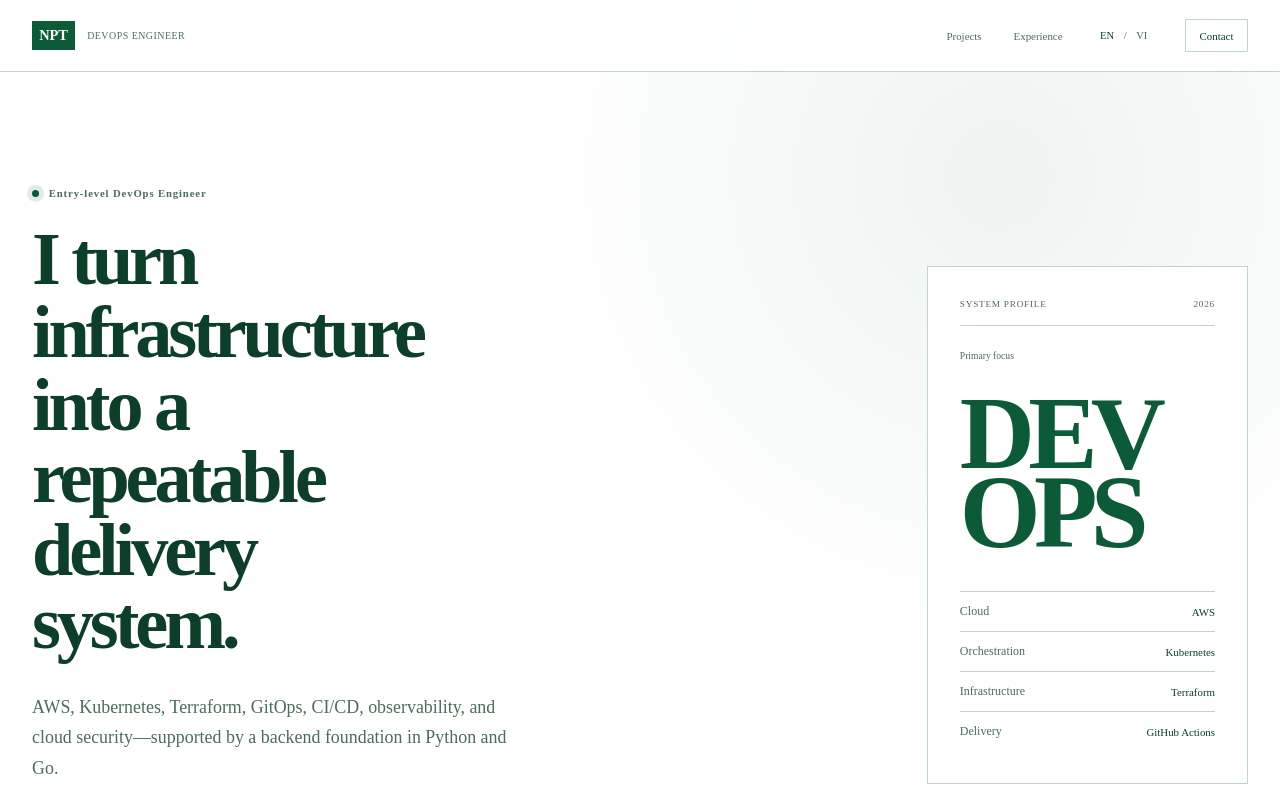
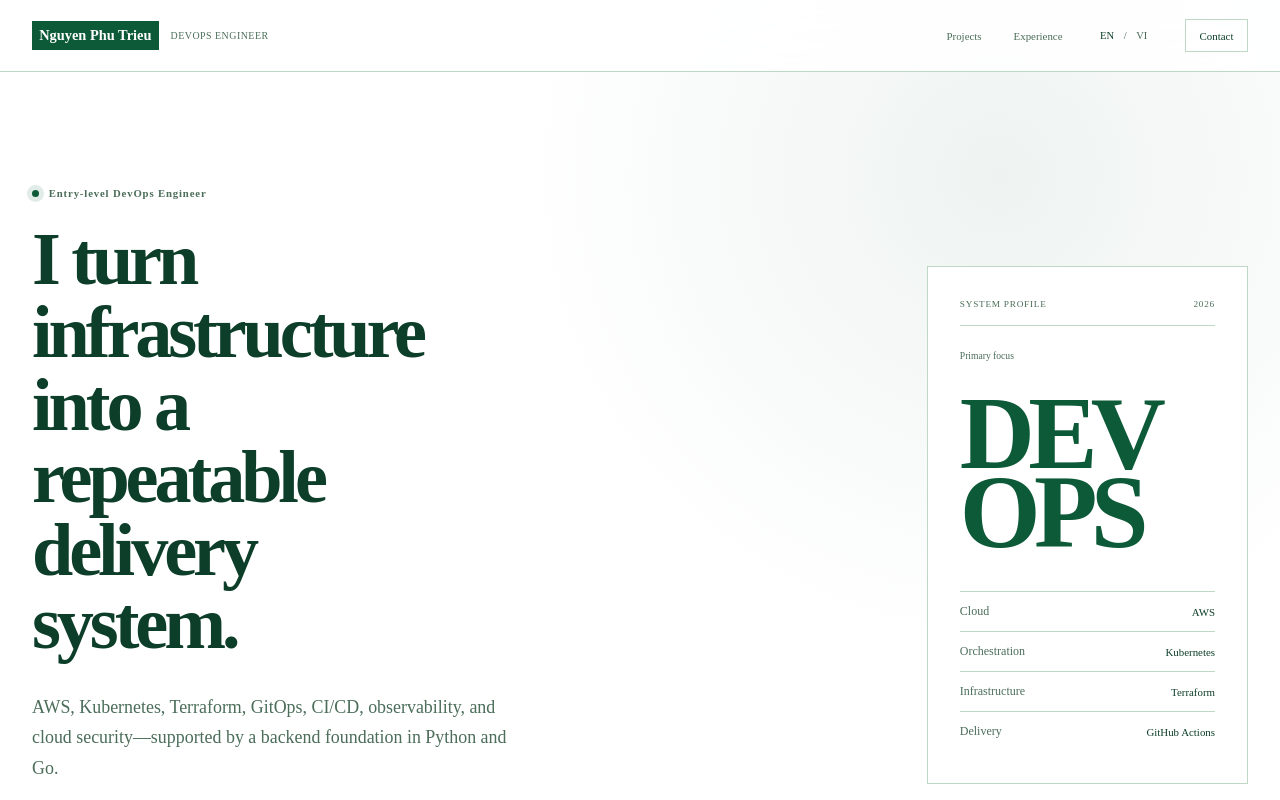
Before and after one commit to TrieuNguyenPhu/portfolio, a Next.js app: page / in a window 1280 px wide. Shown: the top 800 px of the page. Built offline with nearby package versions, Linux system fonts and the light colour scheme.

Commit message:
Localize portfolio banner name

```diff
--- a/app/globals.css
+++ b/app/globals.css
@@ -69,7 +69,7 @@ button:focus-visible {
   background: var(--lime);
   color: var(--on-accent);
   font-family: var(--font-display);
-  font-size: 0.9rem;
+  font-size: 0.72rem;
   font-weight: 700;
   padding: 0.35rem 0.45rem;
 }
@@ -77,6 +77,7 @@ button:focus-visible {
 .brand small {
   color: var(--muted);
   font-family: var(--font-mono);
+  display: none;
   font-size: 0.62rem;
   letter-spacing: 0.05em;
   text-transform: uppercase;
@@ -520,6 +521,8 @@ main,
 @media (min-width: 42rem) {
   :root { --page: min(94rem, calc(100% - 4rem)); }
   .nav-shell { padding-inline: 2rem; }
+  .brand > span { font-size: 0.9rem; }
+  .brand small { display: inline; }
   .nav-shell nav > a:not(.nav-cta) { display: inline; }
   .hero { grid-template-columns: minmax(0, 1.45fr) minmax(18rem, 0.55fr); }
   .section-intro { grid-template-columns: minmax(10rem, 0.35fr) minmax(0, 1fr); }
--- a/app/page.tsx
+++ b/app/page.tsx
@@ -51,6 +51,7 @@ const skills = [
 
 const copy = {
   en: {
+    name: "Nguyen Phu Trieu",
     role: "DevOps Engineer",
     nav: { projects: "Projects", experience: "Experience", contact: "Contact" },
     language: "Language",
@@ -85,6 +86,7 @@ const copy = {
     phone: "Phone",
   },
   vi: {
+    name: "Nguyễn Phú Triệu",
     role: "Kỹ sư DevOps",
     nav: { projects: "Dự án", experience: "Kinh nghiệm", contact: "Liên hệ" },
     language: "Ngôn ngữ",
@@ -137,8 +139,8 @@ export default function Home() {
   return (
     <>
       <header className="nav-shell">
-        <a className="brand" href="#top" aria-label="Nguyen Phu Trieu, home">
-          <span>NPT</span>
+        <a className="brand" href="#top" aria-label={`${t.name}, home`}>
+          <span>{t.name}</span>
           <small>{t.role}</small>
         </a>
         <nav aria-label="Primary navigation">
```
